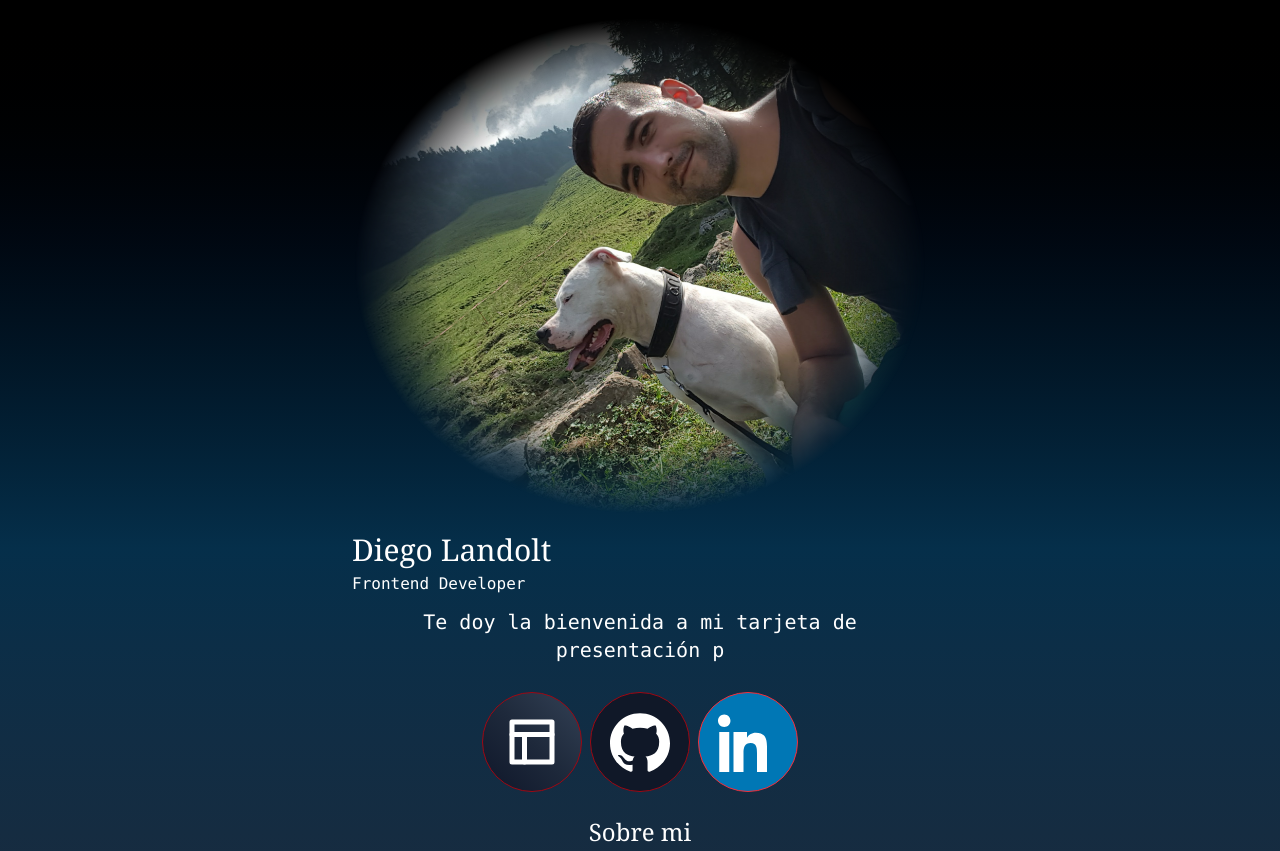
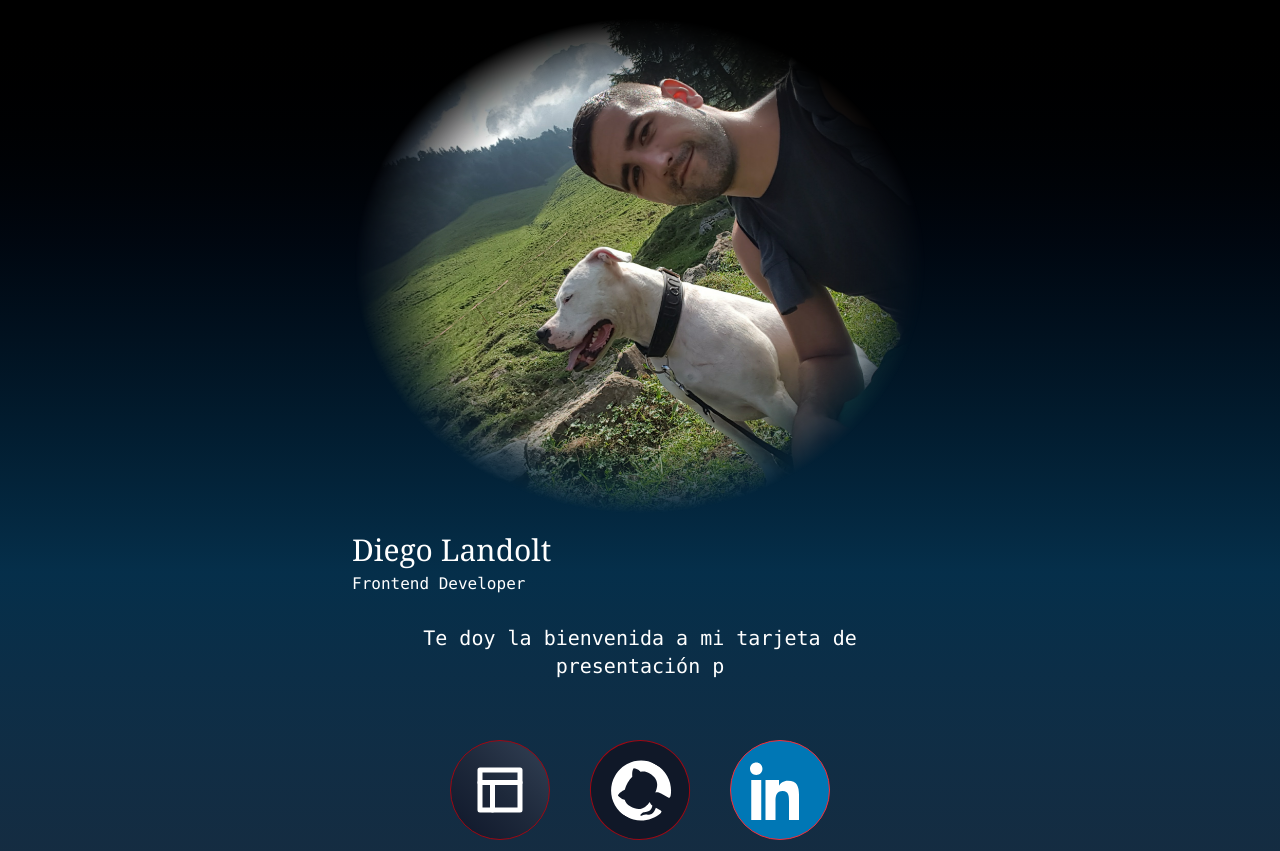
Before and after one commit to diego-monfort-landolt/aprendiendo-tailwind, a plain HTML site: page index.html in a window 1280 px wide. Shown: the top 851 px of the page. Drawn offline with nearby package versions, Linux system fonts and the light colour scheme.

Commit message:
style: ajuste en la rotación del icono de GitHub
- Se modificó el ángulo de rotación del icono de GitHub para mejorar la estética visual.
- Cambio aplicado mediante clases de Tailwind CSS.

```diff
--- a/index.html
+++ b/index.html
@@ -18,13 +18,14 @@
 
     <span>
       <h3 class="text-3xl text-left mt-4 font-serif">Diego Landolt</h3>
-      <p class="text-left mt-1 font-mono">Frontend Developer</p>
-      <p id="typewriter" class="text-white text-xl font-mono text-center text-wrap p-3"></p>
+      <p class="text-left mt-1 mb-4 font-mono ">Frontend Developer</p>
+
+    </span>
+    <span>
+        <p id="typewriter" class="text-white text-xl font-mono text-center text-wrap p-3 mb-12 mt-3"></p>
     </span>
 
 <section class="flex gap-2 mt-4 justify-center">
-
-     <!-- Instagram -->
      <a
         href="https://diego-monfort-landolt.github.io/Landoltdiego/"
         target="_blank"
@@ -40,13 +41,12 @@
         </svg>
       </a>
       <!-- GitHub (Original: Schwarz) -->
-      <a class="bg-gray-900 border border-red-800 p-3 w-25 h-25  flex items-center justify-center rounded-full hover:scale-105 transition-transform"
+      <a class="bg-gray-900  -rotate-[60deg] border border-red-800 p-3 w-25 h-25  flex items-center mr-8 ml-8 justify-center rounded-full hover:scale-105 transition-transform"
         href="https://github.com/diego-monfort-landolt" target="_blank" aria-label="GitHub" title="Ir a GitHub">
         <svg class="w-15 h-15 text-white">
           <use xlink:href="assets/sprite.svg#icon-github"></use>
         </svg>
       </a>
-
     <!-- LinkedIn (Original: #0077B5) -->
       <a class="bg-[#0077B5] p-3 w-25 h-25  flex items-center justify-center rounded-full border border-red-500 hover:scale-105 transition-transform"
         href="https://www.linkedin.com/in/diego-monfort-landolt/" target="_blank" aria-label="LinkedIn" title="Ir a LinkedIn">
```
Lines whose indentation alone changed are shown as unchanged.
